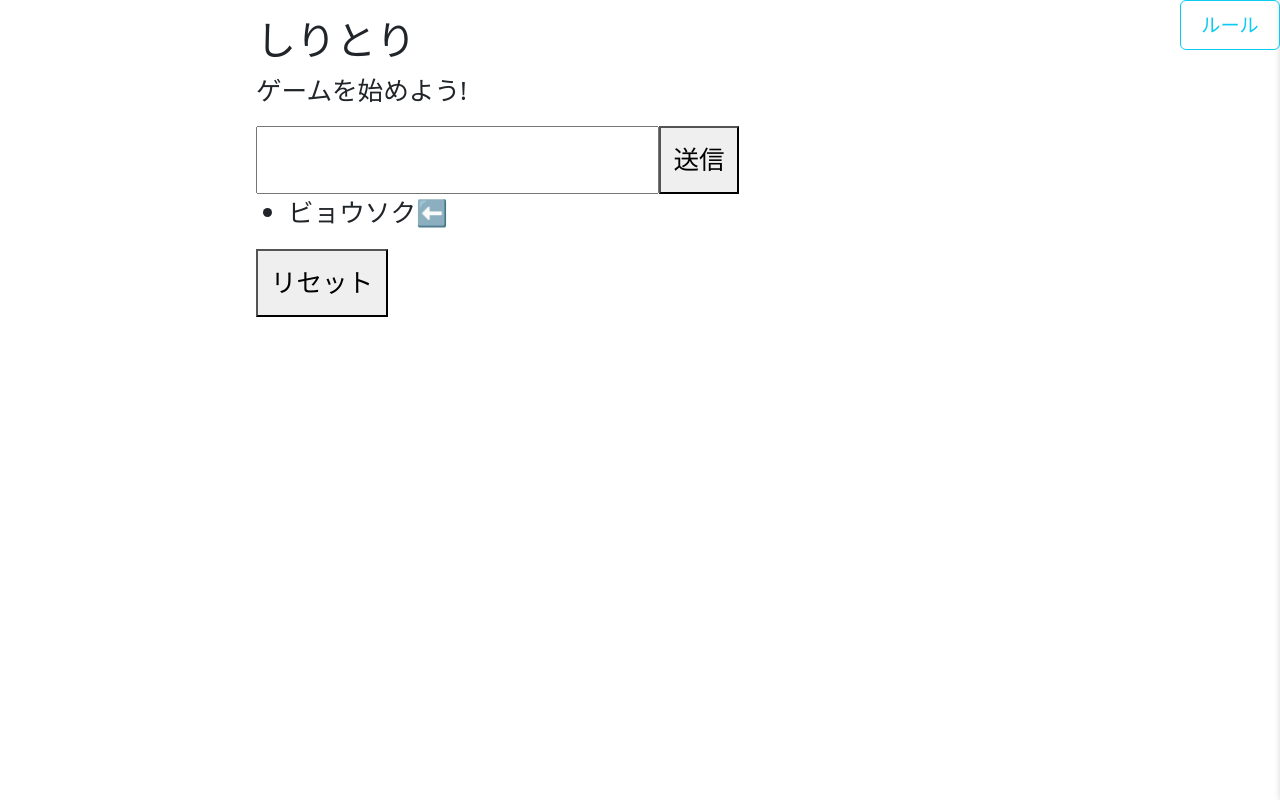
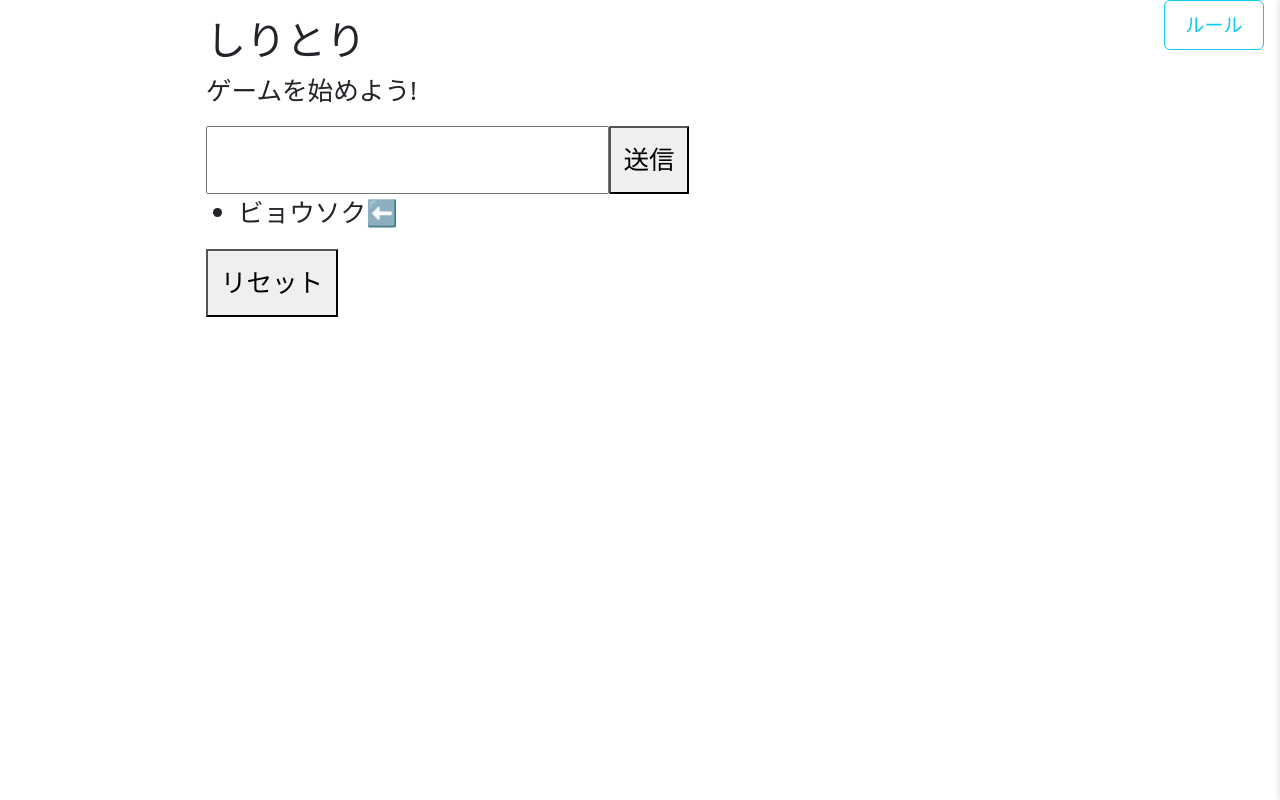
Before and after one commit to 2gPigeon/shiritori_app, a React (Create React App) app: page / in a window 1280 px wide. Built offline with nearby package versions, Linux system fonts and the light colour scheme.

Commit message:
UI修正

```diff
--- a/src/ShiritoriApp.css
+++ b/src/ShiritoriApp.css
@@ -5,7 +5,7 @@
 .app-container {
   font-size: 1rem;
   padding: 1rem;
-  max-width: 800px;
+  max-width: 900px;
   margin: 0 auto;
 }
 
--- a/src/ShiritoriApp.jsx
+++ b/src/ShiritoriApp.jsx
@@ -129,7 +129,7 @@ const ShiritoriApp = () => {
     <div>
         <button
           className="btn btn-outline-info position-fixed"
-          style={{ right: "0%", top: "0%", zIndex: 1100, fontSize:"1.2rem",padding:"0.6rem 1.2rem",minWidth:"100px" }}
+          style={{ right: "1rem", top: "0%", zIndex: 1100, fontSize:"1.2rem",padding:"0.6rem 1.2rem",minWidth:"100px" }}
           onClick={() => setShowRules(!showRules)}
         >
           {showRules ? "閉じる" : "ルール"}
```
